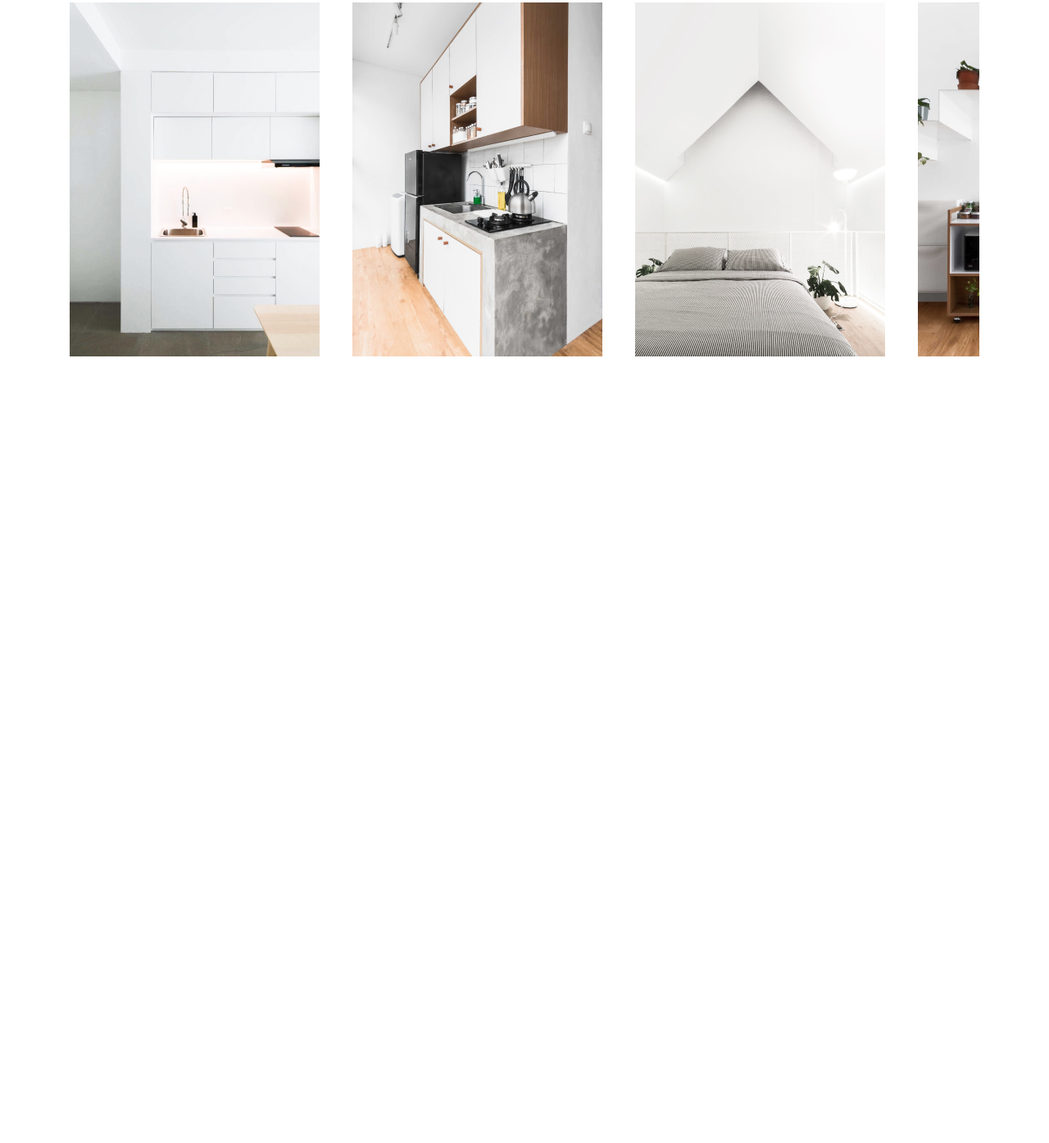
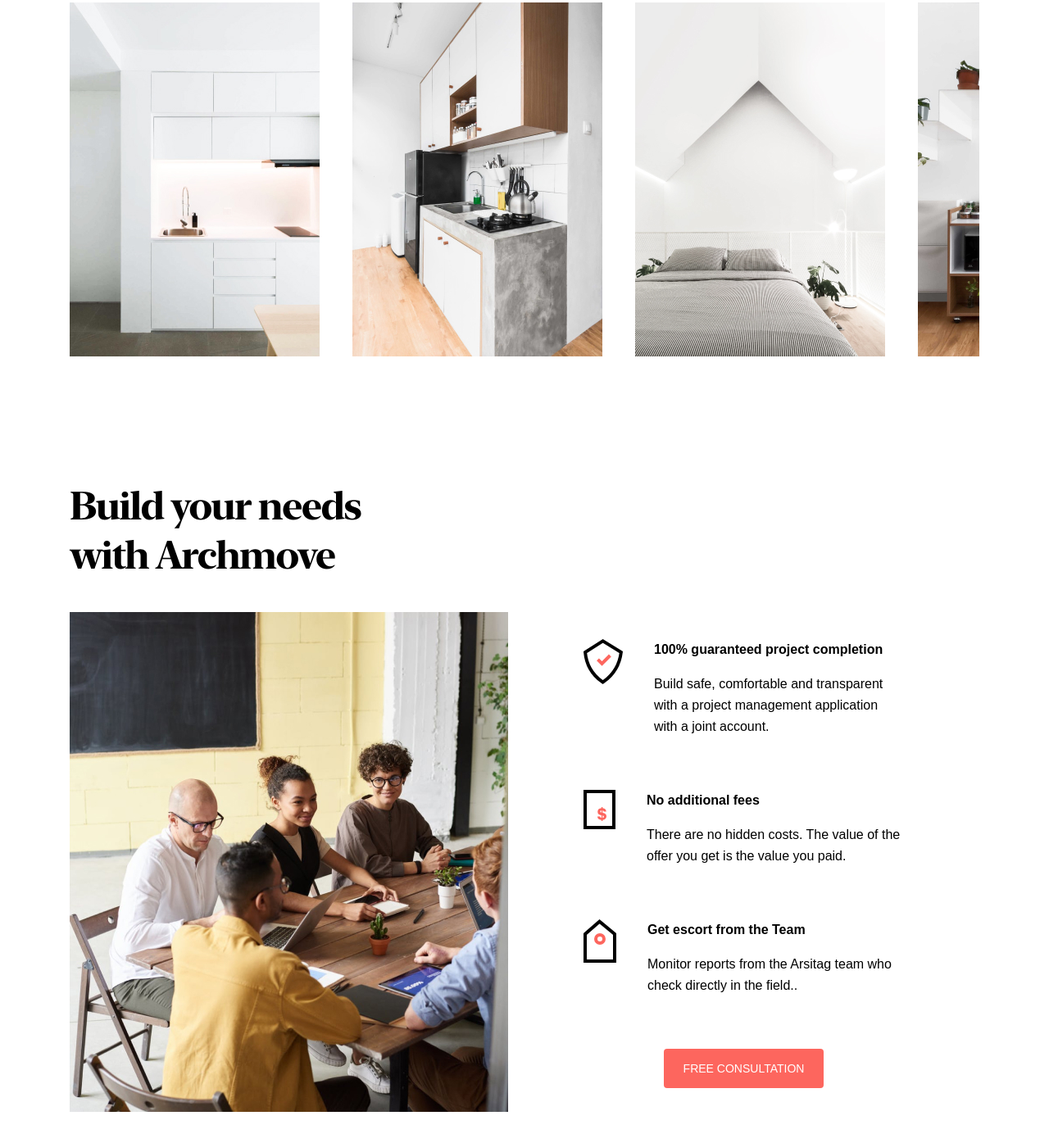
Before and after one commit to maxipy18/archmove, a plain HTML site: page index.html in a window 1280 px wide. Shown: the part 1239-2634 px from the top of the page at 82% size. Before the commit the page ends 1722 px from the top, so only its background shows below. Drawn offline with nearby package versions, Linux system fonts and the light colour scheme.

Commit message:
add features section

```diff
--- a/css/style.css
+++ b/css/style.css
@@ -36,6 +36,7 @@
 body {
     font-family: 'SF UI Display', sans-serif;
     font-weight: 400;
+    color: #000;
 }
 
 .container {
@@ -128,6 +129,7 @@ body {
     padding: 4px 24px;
     font-size: 14px;
     line-height: 40px;
+    text-transform: uppercase;
     color: #fff;
     background-color: #FD665E;
     border: none;
@@ -241,3 +243,61 @@ body {
     background-repeat: no-repeat;
     background-image: url(../img/slider/prev-arrow-dis.svg);
 }
+
+
+/* ====== features ======= */
+
+
+
+.features {
+    padding: 64px 0;
+}
+
+.features-title {
+    max-width: 459px;
+}
+
+.features-content {
+    display: flex;
+}
+
+.features__img {
+    max-width: 535px;
+}
+
+.features__img-img {
+    width: 100%;
+}
+
+.feateres-list {
+    flex: auto;
+    display: flex;
+    flex-direction: column;
+    justify-content: center;
+    align-items: center;
+}
+
+.features-card {
+    max-width: 391px;
+    display: flex;
+    margin-bottom: 48px;
+
+}
+
+.features-card__img {
+    margin-right: 38px;
+}
+
+.features-card__content-title {
+    padding: 0;
+    margin: 0;
+    font-size: 16px;
+    font-weight: 700;
+    line-height: 26px;
+    margin-bottom: 8px;
+}
+
+.features-card__content-text {
+    font-size: 16px;
+    line-height: 26px;
+}
--- a/index.html
+++ b/index.html
@@ -109,6 +109,63 @@
         </div>
     </section>
 
+    <section class="features">
+        <div class="container">
+            <h2 class="features-title section-title">
+                Build your needs with Archmove
+            </h2>
+            <div class="features-content">
+                <div class="features__img">
+                    <img class="features__img-img" src="./img/features-img.jpg" alt="">
+                </div>
+                <div class="feateres-list">
+                    <div class="features-card">
+                        <div class="features-card__img">
+                            <img class="features-card__img-img" src="./img/features-icon-1.svg" alt="">
+                        </div>
+                        <div class="features-card__content">
+                            <h6 class="features-card__content-title">
+                                100% guaranteed project completion
+                            </h6>
+                            <p class="features-card__content-text">
+                                Build safe, comfortable and transparent with a project management application with a joint account.
+                            </p>
+                        </div>
+                    </div>
+                    <div class="features-card">
+                        <div class="features-card__img">
+                            <img class="features-card__img-img" src="./img/features-icon-2.svg" alt="">
+                        </div>
+                        <div class="features-card__content">
+                            <h6 class="features-card__content-title">
+                                No additional fees
+                            </h6>
+                            <p class="features-card__content-text">
+                                There are no hidden costs. The value of the offer you get is the value you paid.
+                            </p>
+                        </div>
+                    </div>
+                    <div class="features-card">
+                        <div class="features-card__img">
+                            <img class="features-card__img-img" src="./img/features-icon-3.svg" alt="">
+                        </div>
+                        <div class="features-card__content">
+                            <h6 class="features-card__content-title">
+                                Get escort from the Team
+                            </h6>
+                            <p class="features-card__content-text">
+                                Monitor reports from the Arsitag team who check directly in the field..
+                            </p>
+                        </div>
+                    </div>
+                    <button class="consult-btn basic-btn">
+                        Free Consultation
+                    </button>
+                </div>
+            </div>
+        </div>
+    </section>
+
 
 
     <script src="https://cdnjs.cloudflare.com/ajax/libs/jquery/3.6.0/jquery.min.js"></script>
```
Also changed, not shown: img/features-icon-1.svg (added), img/features-icon-2.svg (added), img/features-icon-3.svg (added), img/features-img.jpg (added).
